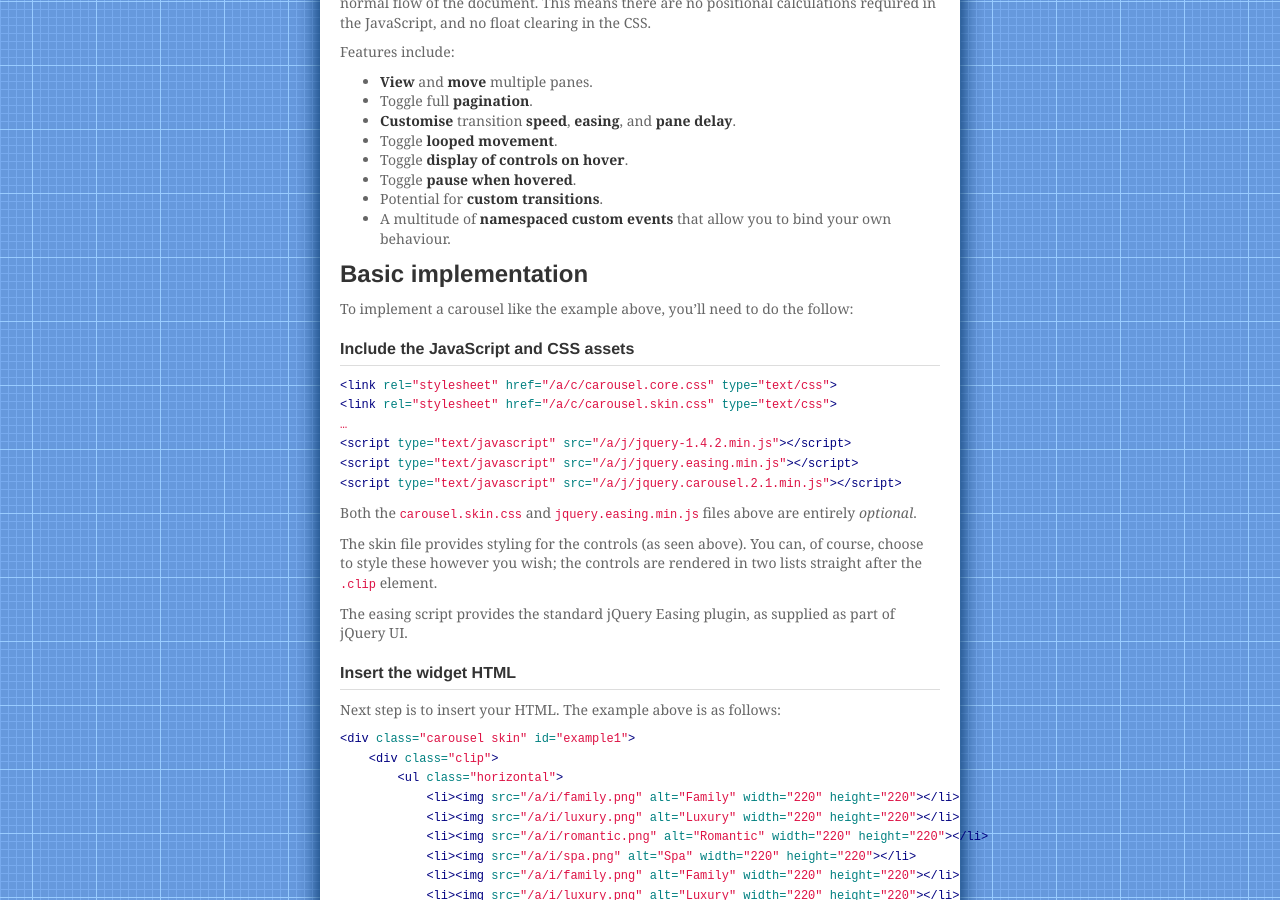
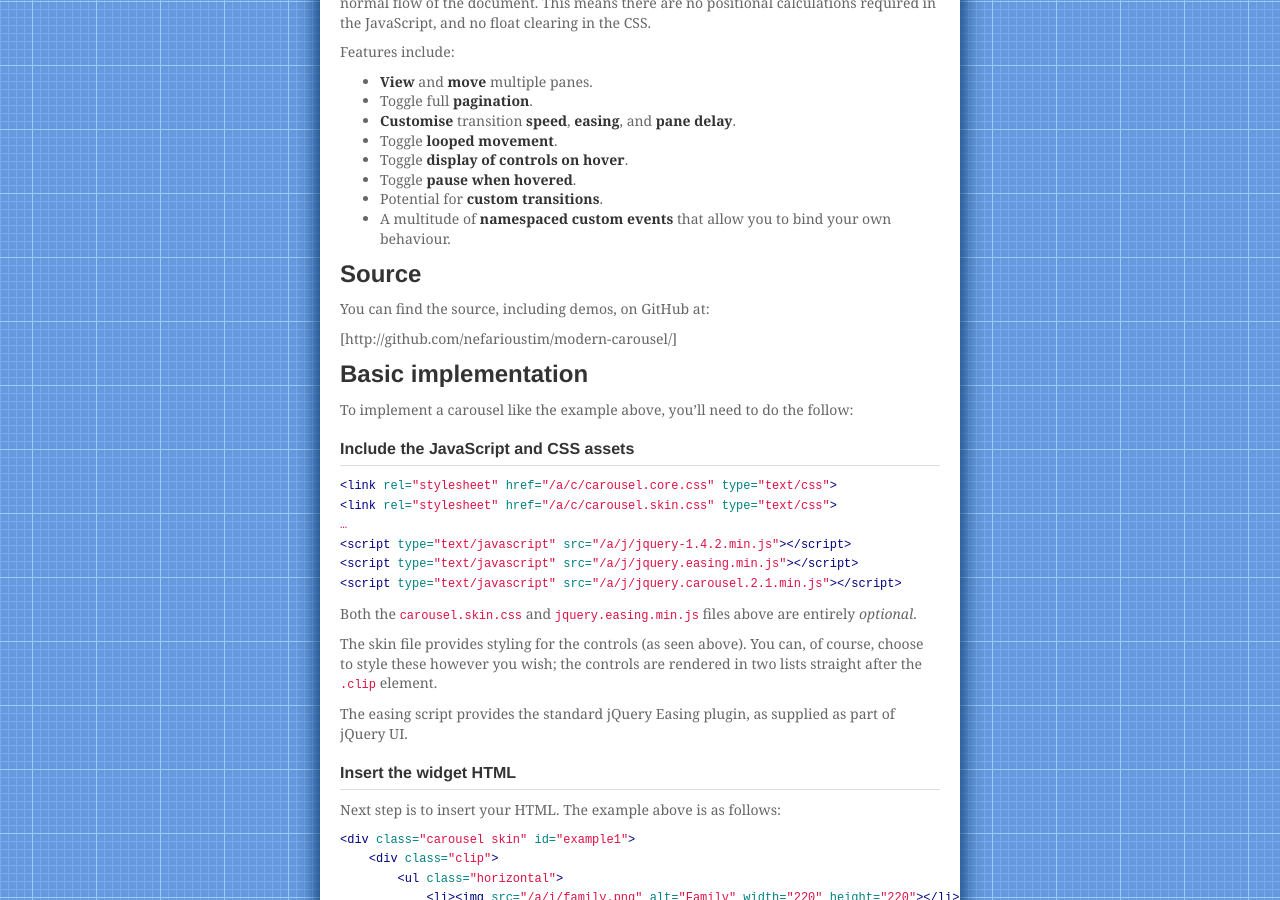
Before and after one commit to nefarioustim/nefarioustim.github.com, a Jekyll site: the page built from modern-carousel/index.md, in a window 1280 px wide and 900 px high, scrolled down 419 px. Built offline with Jekyll 4.4.1, drawn with Linux system fonts in a browser that asks for light colours; Markdown is read by kramdown in place of the engine named in the settings.

Commit message:
Added link to source.

```diff
--- a/modern-carousel/index.md
+++ b/modern-carousel/index.md
@@ -42,6 +42,12 @@ Features include:
  *  Potential for **custom transitions**.
  *  A multitude of **namespaced custom events** that allow you to bind your
     own behaviour.
+
+## Source
+
+You can find the source, including demos, on GitHub at:
+
+[http://github.com/nefarioustim/modern-carousel/]
 
 ## Basic implementation
 
```
